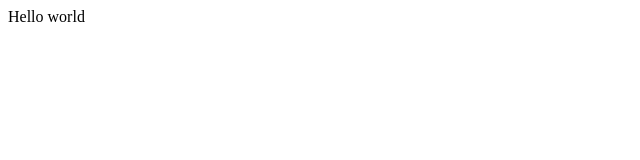
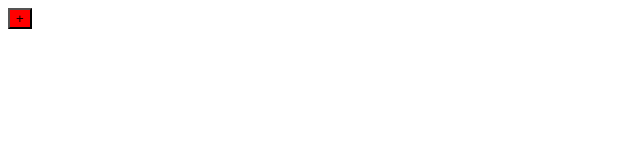
Before and after one commit to Alex41099/webpack, a React app: page / in a window 1280 px wide. Shown: the top 160 px of the page, without its empty margins (0-640 px from the left). Built offline with nearby package versions, Linux system fonts and the light colour scheme.

Commit message:
commit end

```diff
--- a/package.json
+++ b/package.json
@@ -21,7 +21,11 @@
     "@types/react-dom": "^18.2.11",
     "@types/webpack": "^5.28.3",
     "@types/webpack-dev-server": "^4.7.2",
+    "css-loader": "^6.8.1",
     "html-webpack-plugin": "^5.5.3",
+    "sass": "^1.69.0",
+    "sass-loader": "^13.3.2",
+    "style-loader": "^3.3.3",
     "ts-loader": "^9.5.0",
     "ts-node": "^10.9.1",
     "typescript": "^5.2.2",
--- a/src/components/App.tsx
+++ b/src/components/App.tsx
@@ -1,9 +1,10 @@
 import React from 'react';
+import './app.scss'
 
 export const App = () => {
   return (
     <div>
-      Hello world
+      <button>+</button>
     </div>
   );
 };
--- /dev/null
+++ b/src/components/app.scss
@@ -0,0 +1,3 @@
+button {
+    background-color: red;
+}
--- a/webpack.config.ts
+++ b/webpack.config.ts
@@ -27,7 +27,11 @@
             isDev && new webpack.ProgressPlugin()
         ].filter(Boolean),
         module: {
-            rules: [ // лоадеры
+            rules: [ // лоадеры - нужны для переоброзования файлов, например для ts, css, svg и т.д.
+                {
+                    test: /\.s[ac]ss$/i,
+                    use: ['style-loader', 'css-loader', 'sass-loader']
+                },
                 {
                     test: /\.tsx?$/, // обрабатываем ts и tsx
                     use: 'ts-loader', // название
```
Also changed, not shown: 2 other files (tests, documents, lock files or other folders).
